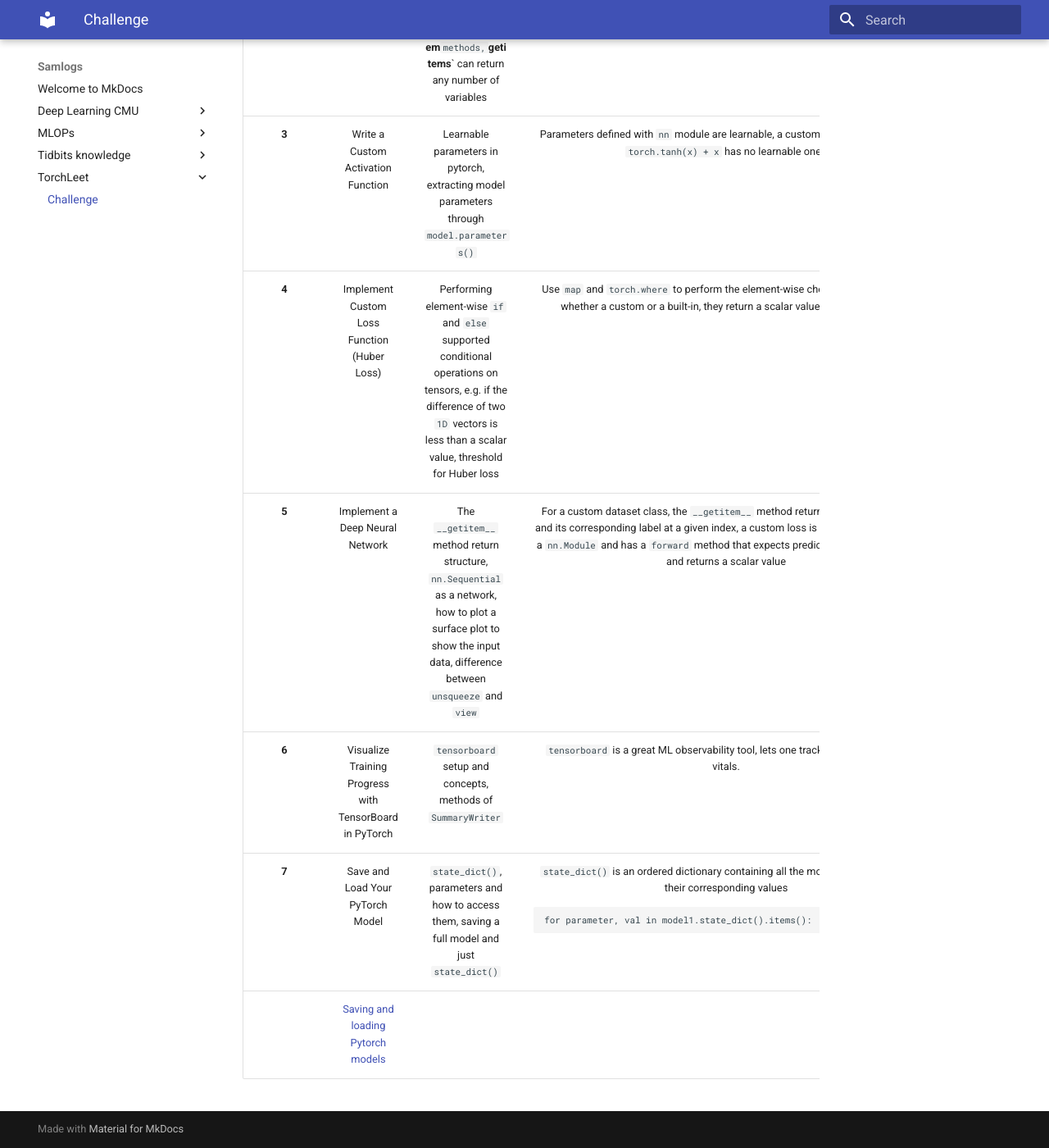
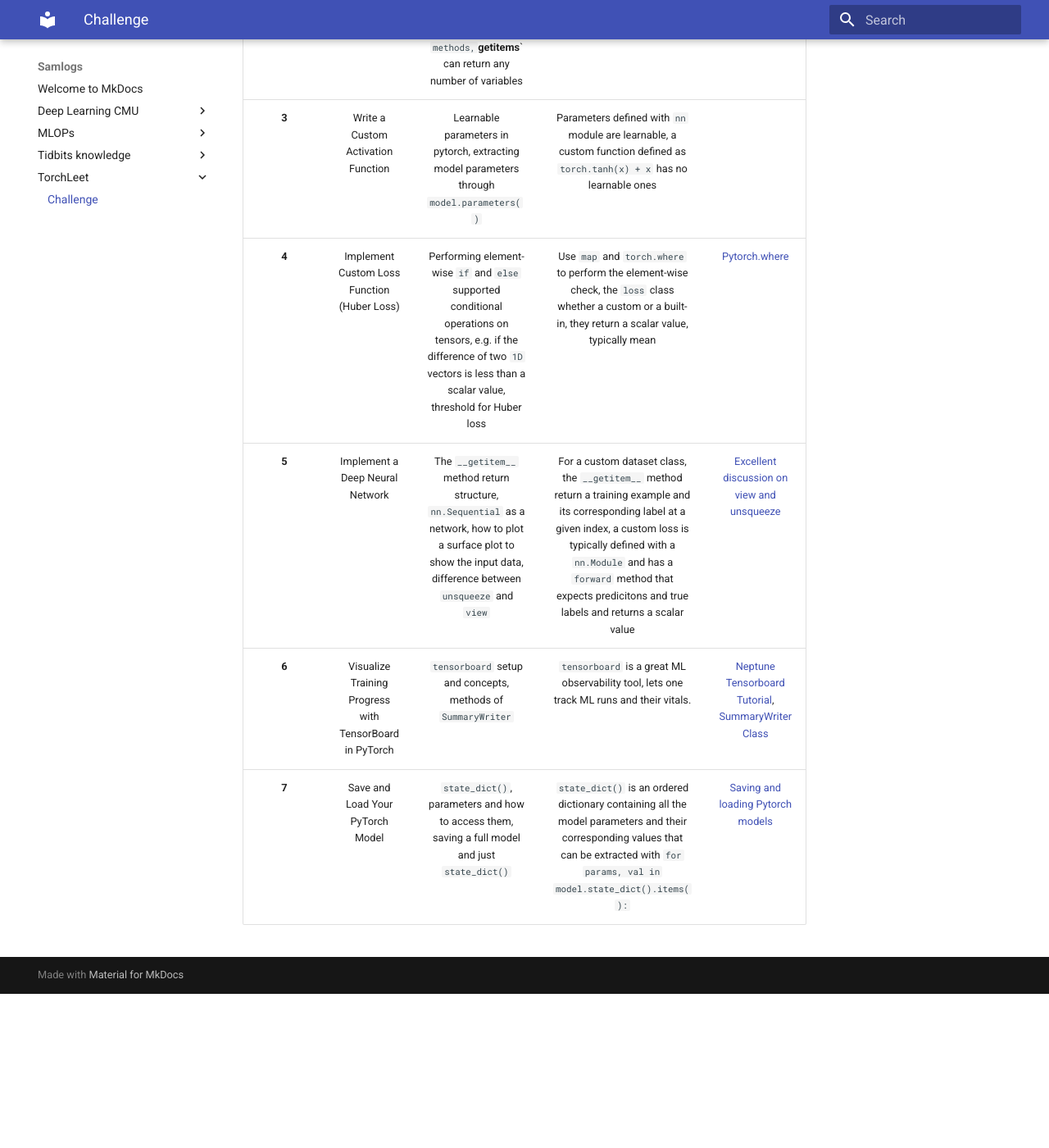
Before and after one commit to samhubs/MyLogs, an MkDocs documentation site: the page built from docs/TorchLeet/torchleet_readme.md, in a window 1280 px wide and 1400 px high, scrolled down 1054 px. Shown: the whole window at 82% size. Built offline with MkDocs 1.6.1 and Material for MkDocs 9.7.7, drawn with Linux system fonts in a browser that asks for light colours; after the commit the page ends 2266 px from its top, so only the background shows below that.

Commit message:
chore: cleaup

```diff
--- a/docs/TorchLeet/torchleet_readme.md
+++ b/docs/TorchLeet/torchleet_readme.md
@@ -15,5 +15,4 @@ A structured, day-by-day track of "what was done". Each day includes:
 |**4**| Implement Custom Loss Function (Huber Loss) | Performing element-wise `if` and `else` supported conditional operations on tensors, e.g. if the difference of two `1D` vectors is less than a scalar value, threshold for Huber loss| Use `map` and `torch.where` to perform the element-wise check, the `loss` class whether a custom or a built-in, they return a scalar value, typically mean|[Pytorch.where](https://pytorch.org/docs/stable/generated/torch.where.html)|
 |**5**| Implement a Deep Neural Network| The `__getitem__` method return structure, `nn.Sequential` as a network, how to plot a surface plot to show the input data, difference between `unsqueeze` and `view`|For a custom dataset class, the `__getitem__` method return a training example and its corresponding label at a given index, a custom loss is typically defined with a `nn.Module` and has a `forward` method that expects predicitons and true labels and returns a scalar value|[Excellent discussion on view and unsqueeze](https://discuss.pytorch.org/t/what-is-the-difference-between-view-and-unsqueeze/1155/6)|
 |**6**|Visualize Training Progress with TensorBoard in PyTorch|`tensorboard` setup and concepts, methods of `SummaryWriter`|`tensorboard` is a great ML observability tool, lets one track ML runs and their vitals.|[Neptune Tensorboard Tutorial](https://neptune.ai/blog/tensorboard-tutorial), [SummaryWriter Class](https://github.com/pytorch/pytorch/blob/v2.6.0/torch/utils/tensorboard/writer.py#L172)|
-| **7** | Save and Load Your PyTorch Model | `state_dict()`, parameters and how to access them, saving a full model and just `state_dict()` | `state_dict()` is an ordered dictionary containing all the model parameters and their corresponding values<br><pre><code class="language-python">for parameter, val in model1.state_dict().items():  print(val.shape)
-</code></pre> | [Saving and loading Pytorch models](http://pytorch.org/tutorials/beginner/saving_loading_models.html) |
+| **7** | Save and Load Your PyTorch Model | `state_dict()`, parameters and how to access them, saving a full model and just `state_dict()`| `state_dict()` is an ordered dictionary containing all the model parameters and their corresponding values that can be extracted with `for params, val in model.state_dict().items():` |[Saving and loading Pytorch models](http://pytorch.org/tutorials/beginner/saving_loading_models.html)|
```
